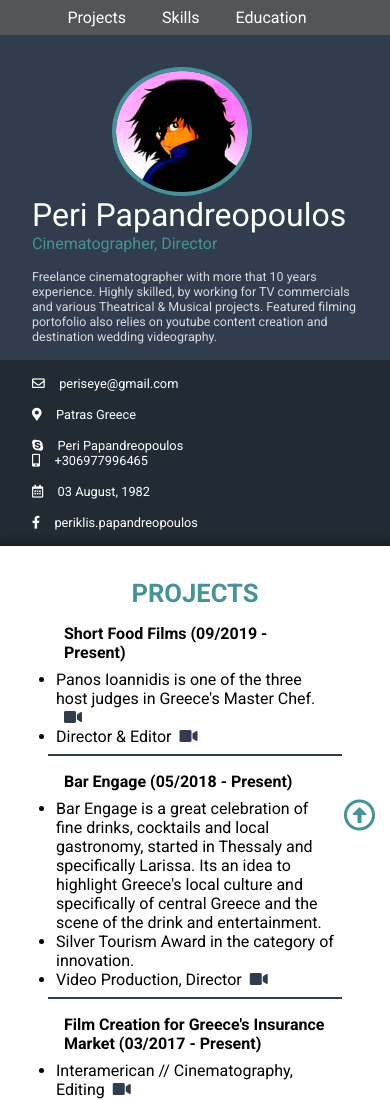
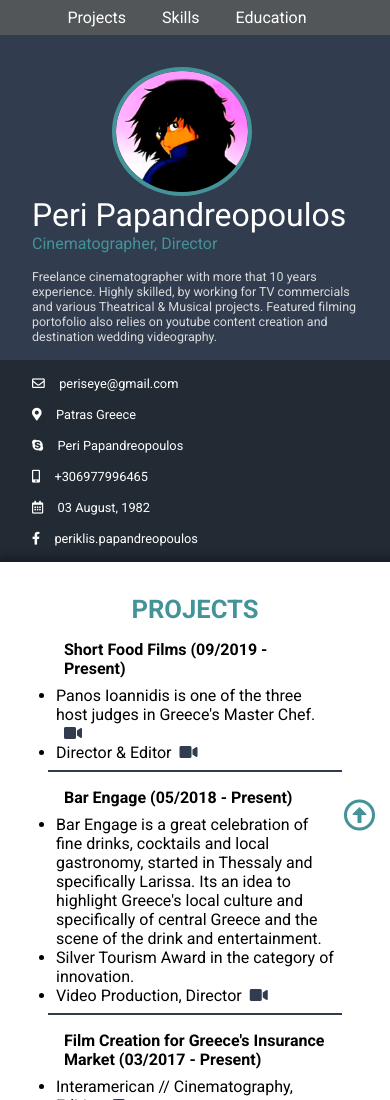
Before and after one commit to GeorgeAlexXenos/peris, a plain HTML site: page index.html in a window 390 px wide. Shown: the top 1100 px of the page. Drawn offline with Linux system fonts and the light colour scheme.

Commit message:
fix header

```diff
--- a/style.css
+++ b/style.css
@@ -195,4 +195,7 @@ main {
   .header_bottom {
     flex-direction: column;
   }
+  .header_bottom ul:last-of-type {
+    margin-top: 1rem;
+  }
 }
```
